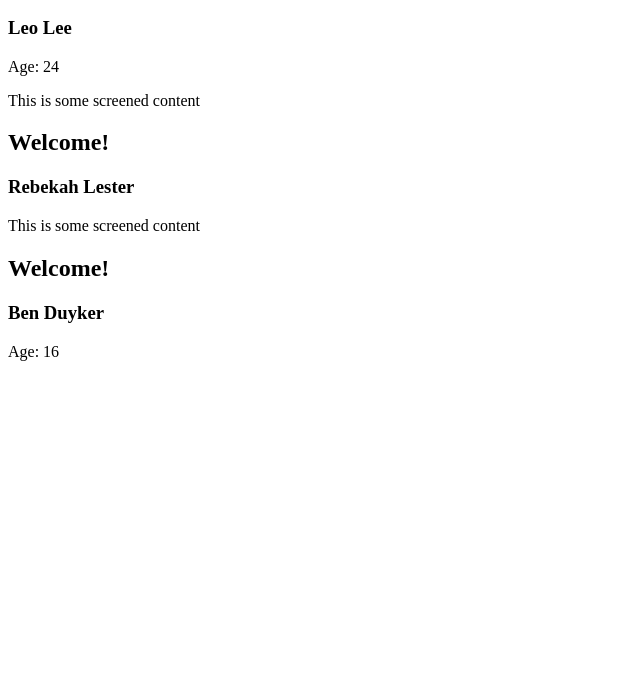
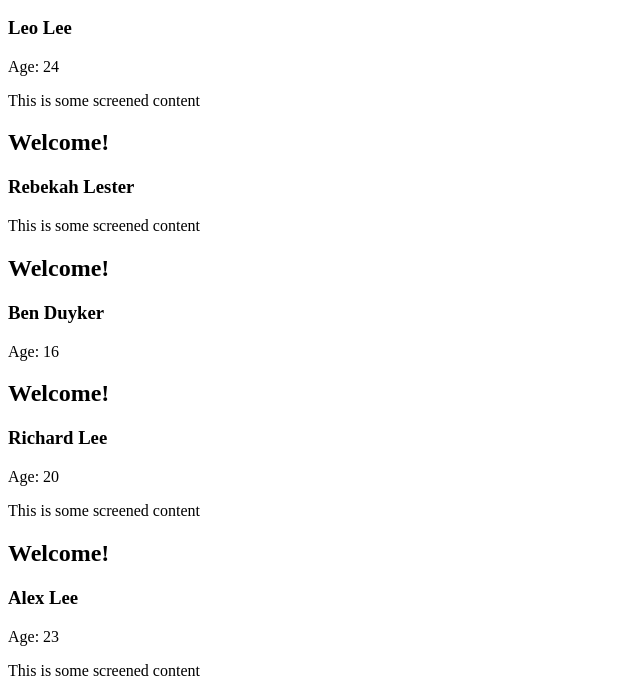
Before and after one commit to lee-leonardo/TinkerTime, a plain HTML site: page Web_Playground/PracticeServer/Angular/index.html in a window 1280 px wide. Shown: the part 110-806 px from the top of the page, without its empty margins (0-640 px from the left). Drawn offline with Linux system fonts and the light colour scheme.

Commit message:
Angular... messy atm, but I believe it will get cleaner

```diff
--- a/Web_Playground/PracticeServer/Angular/app.js
+++ b/Web_Playground/PracticeServer/Angular/app.js
@@ -22,6 +22,30 @@
       lastName: "Duyker",
       gender: "Male",
       age: 16
+    },
+    {
+      firstName: "Richard",
+      lastName: "Lee",
+      gender: "Male",
+      age: 20
+    },
+    {
+      firstName: "Alex",
+      lastName: "Lee",
+      gender: "Male",
+      age: 23
+    },
+    {
+      firstName: "Mario",
+      lastName: "Kart",
+      gender: "Female",
+      age: 64
+    },
+    {
+      firstName: "Misubishi",
+      lastName: "Lancer",
+      gender: "Female",
+      age: 2
     }
   ];
 })();
--- a/Web_Playground/PracticeServer/Angular/index.html
+++ b/Web_Playground/PracticeServer/Angular/index.html
@@ -8,11 +8,12 @@
 <body ng-controller="LearnController as application">
   <h1>{{"Angular" + " " + "Expressions"}}</h1>
 
-  <div ng-repeat="user in application.users">
-    <h2>{{ "Welcome!" }}</h2>
+  <div ng-repeat="user in application.users | limitTo:5">
+    <h2>{{ "Welcome!"}}</h2>
     <h3>{{ user.firstName + " " + user.lastName }}</h3>
     <p ng-show="user.gender == 'Male'">{{ "Age: "+ user.age }}</p>
     <p ng-hide="user.age < 20">This is some screened content</p>
+    <!-- <img ng-src="{{}}"/> --> <!-- Syntax for image... pretty weird... and inconsistent. -->
   </div>
 </body>
 </html>
--- a/Web_Playground/PracticeServer/Angular/min/app-min.js
+++ b/Web_Playground/PracticeServer/Angular/min/app-min.js
@@ -1 +1 @@
-!function(){var e=angular.module("application",[]);e.controller("LearnController",function(){this.users=a});var a=[{firstName:"Leo",lastName:"Lee",gender:"Male",age:24},{firstName:"Rebekah",lastName:"Lester",gender:"Female",age:22},{firstName:"Ben",lastName:"Duyker",gender:"Male",age:16}]}();
+!function(){var e=angular.module("application",[]);e.controller("LearnController",function(){this.users=a});var a=[{firstName:"Leo",lastName:"Lee",gender:"Male",age:24},{firstName:"Rebekah",lastName:"Lester",gender:"Female",age:22},{firstName:"Ben",lastName:"Duyker",gender:"Male",age:16},{firstName:"Richard",lastName:"Lee",gender:"Male",age:20},{firstName:"Alex",lastName:"Lee",gender:"Male",age:23},{firstName:"Mario",lastName:"Kart",gender:"Female",age:64},{firstName:"Misubishi",lastName:"Lancer",gender:"Female",age:2}]}();
```
